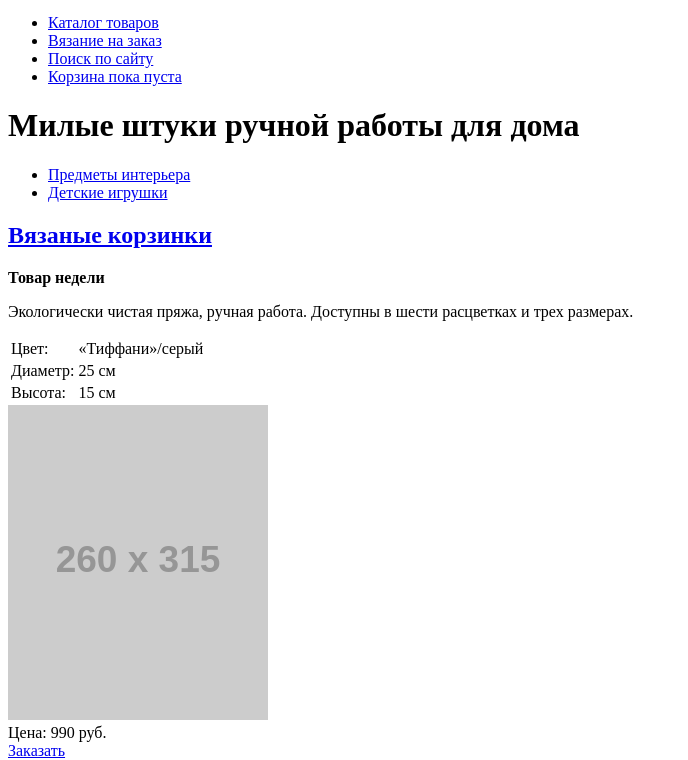
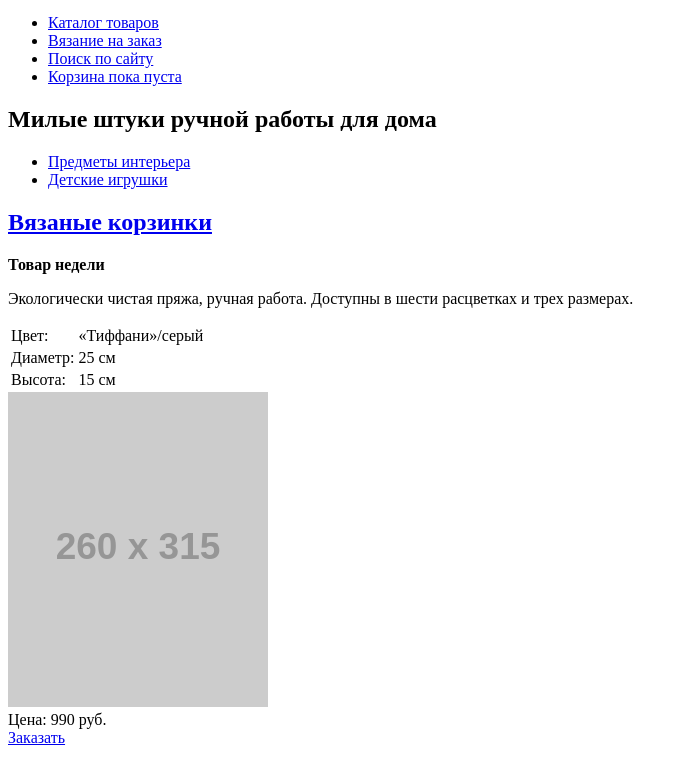
Before and after one commit to olga-tsepilova/138710-mishka-18, a website: page source/index.html in a window 1280 px wide. Shown: the part 49-809 px from the top of the page, without its empty margins (0-688 px from the left). Drawn offline with Linux system fonts and the light colour scheme; placeholder pictures from the web are drawn by us.

Commit message:
index.html - правка заголовка для главной

```diff
--- a/source/index.html
+++ b/source/index.html
@@ -40,9 +40,12 @@
 
     <!-- =================  основной контент   ================= -->
     <main class="main-content">
-      <h1 class="main-content-title main-content-title--index">
-        Милые штуки ручной работы для дома
-      </h1>
+      <section class="intro">
+        <h1 class="main-content-title">
+          Милые штуки ручной работы для дома
+        </h1>
+      </section>
+
       <!-- меню каталог -->
       <nav class="catalog-nav">
         <ul class="catalog-nav__list">
```
